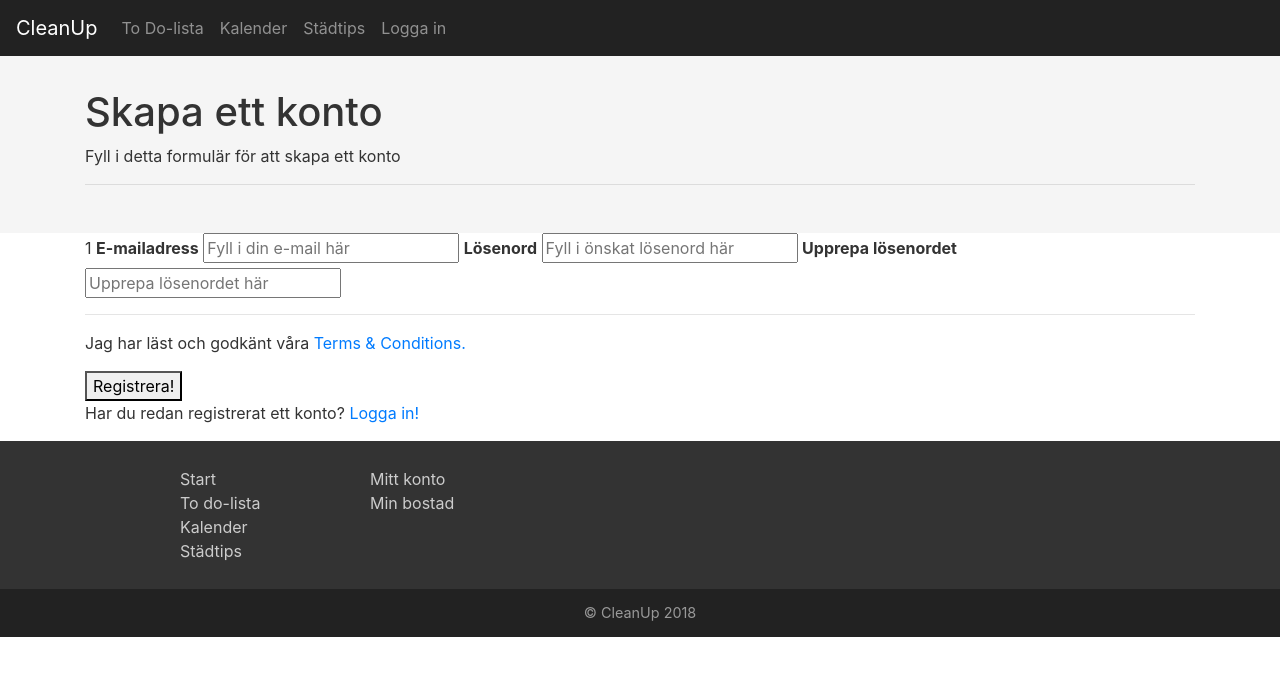
After one commit to christopherlindberg1/CleanUp, a Flask app: template project-files/templates/register.html in a window 1280 px wide. The commit adds this page. Shown: the top 676 px of the page. Run offline with Flask 2, Linux system fonts and the light colour scheme; the template is opened without the code that fills it, so the values that code supplies are empty; some libraries are stand-ins or nearby versions.

Commit message:
Jag har uppdaterat render-templates för kalender, login, registrering och forgotpassword-sidan.

```diff
--- /dev/null
+++ b/project-files/templates/register.html
@@ -0,0 +1,35 @@
+{% extends "layout.html" %}
+
+{% block body %}
+
+	<main>
+    <form action="/register">
+      <section class="container-fluid lighter-gray">
+        <div class="container">
+          <h1>Skapa ett konto</h1>
+          <p>Fyll i detta formulär för att skapa ett konto</p>
+          <hr>
+        </div>
+      </section>
+      <article>
+        <div class="container">1
+        <label for="e-mail"><b>E-mailadress</b></label>
+        <input type="text" placeholder="Fyll i din e-mail här" name="email" required>
+
+        <label for="password"><b>Lösenord</b></label>
+        <input type="password" placeholder="Fyll i önskat lösenord här" name="password" required>
+
+        <label for="password-repeat"><b>Upprepa lösenordet</b></label>
+        <input type="password" placeholder="Upprepa lösenordet här" name="password-repeat" required>
+        <hr>
+
+        <p>Jag har läst och godkänt våra <a href="#">Terms & Conditions.</a></p>
+        <button type="submit" class="registerbtn">Registrera!</button>
+      </div>
+      <div class="container signin">
+        <p>Har du redan registrerat ett konto? <a href="/login.html/">Logga in!</a></p>
+      </div>
+    </form>
+  </main>
+
+{% endblock %}
```
Also changed, not shown: project-files/templates/calendar.html (+33 -2 lines), project-files/templates/forgotpassword.html (added, +9 -0 lines), project-files/templates/login.html (+29 -0 lines).
